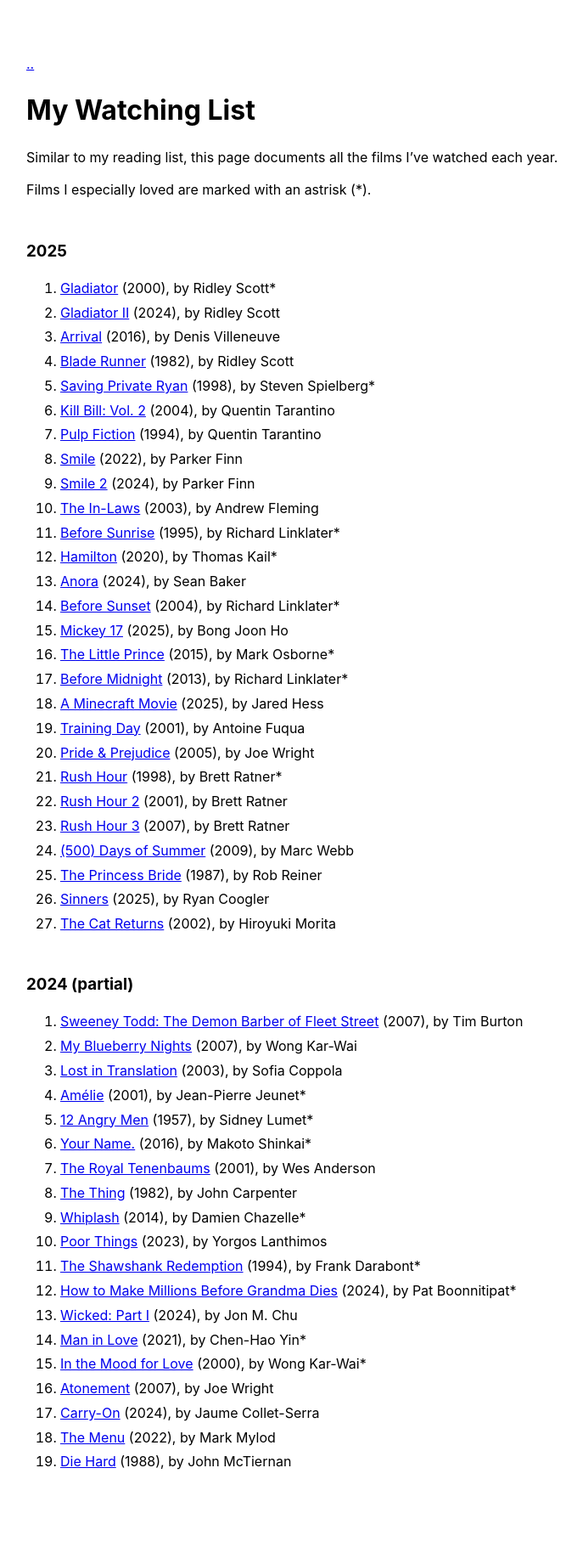
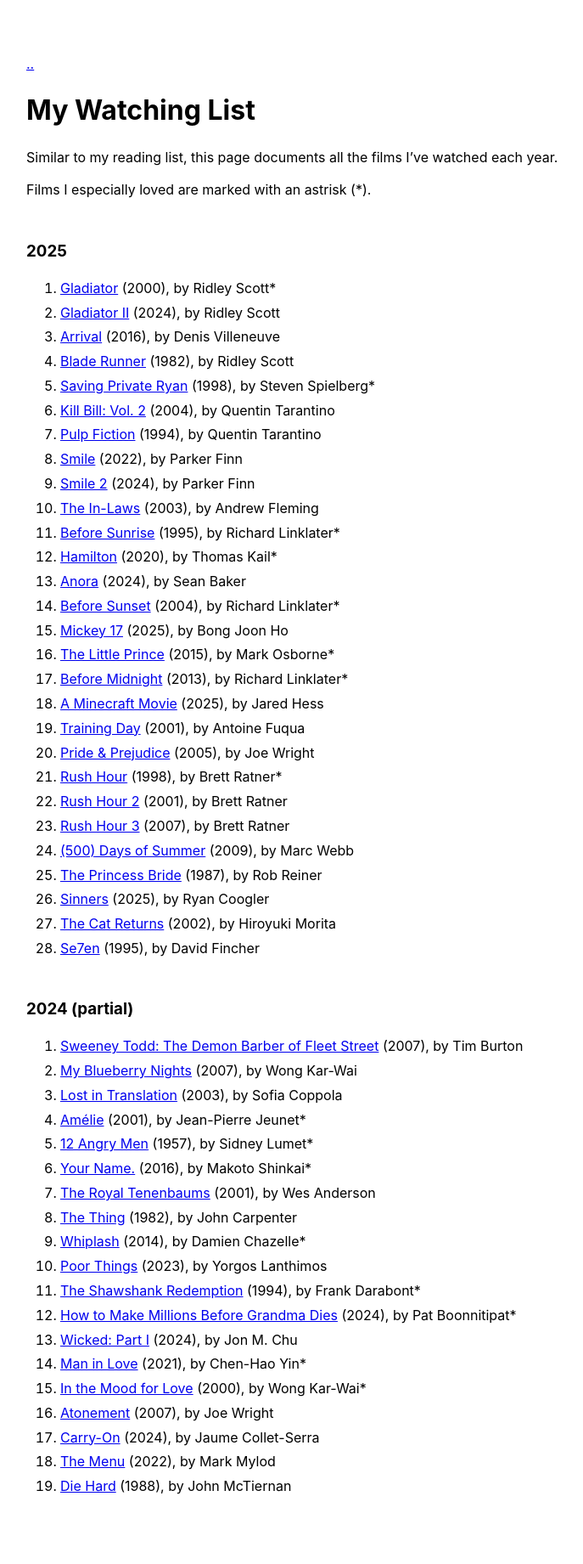
Before and after one commit to llucasly/llucasly.github.io, a Jekyll site: the page built from watching list.md, in a window 1280 px wide. Shown: the whole page at 85% size, without its empty margins (289-976 px from the left). Built offline with Jekyll 4.4.1, drawn with Linux system fonts in a browser that asks for light colours; before the commit the page ends 1812 px from its top, so only the background shows below that.

Commit message:
Added Movie

```diff
--- a/watching list.md
+++ b/watching list.md
@@ -35,6 +35,7 @@ Films I especially loved are marked with an astrisk (*).
 25. [The Princess Bride](https://letterboxd.com/film/the-princess-bride/) (1987), by Rob Reiner
 26. [Sinners](https://letterboxd.com/film/sinners-2025/) (2025), by Ryan Coogler
 27. [The Cat Returns](https://letterboxd.com/film/the-cat-returns/) (2002), by Hiroyuki Morita
+28. [Se7en](https://letterboxd.com/film/se7en/) (1995), by David Fincher
 
 ### 2024 (partial)
 1. [Sweeney Todd: The Demon Barber of Fleet Street](https://letterboxd.com/film/sweeney-todd-the-demon-barber-of-fleet-street-2007/) (2007), by Tim Burton
```
